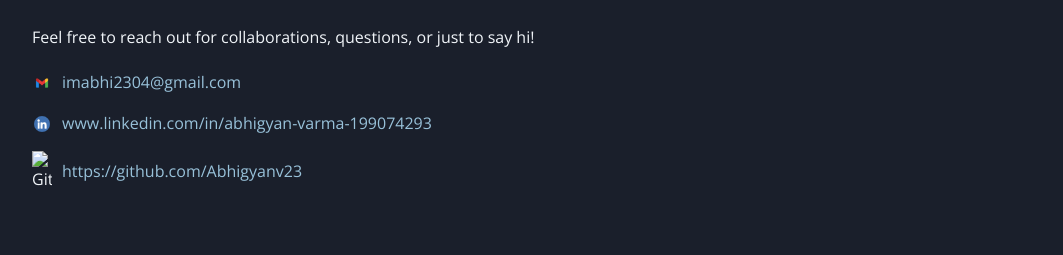
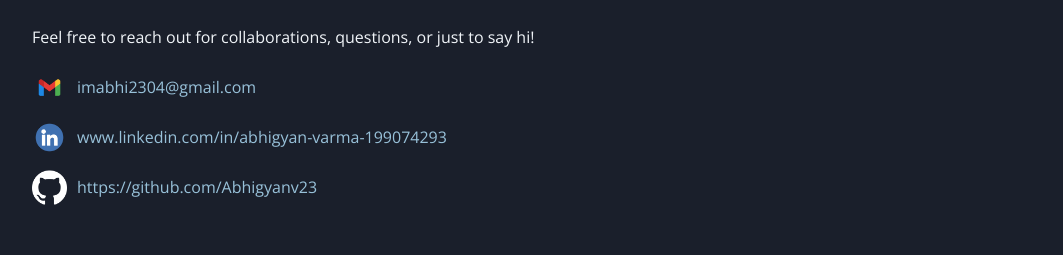
Before and after one commit to Abhigyanv23/portfolio, a plain HTML site: page index.html in a window 1280 px wide. Shown: the part 3014-3269 px from the top of the page, without its empty margins (108-1171 px from the left). Drawn offline with nearby package versions, Linux system fonts and the light colour scheme; animation ran at ten frames a second; a web font is replaced by a local one.

Commit message:
Update index.html

```diff
--- a/index.html
+++ b/index.html
@@ -220,15 +220,15 @@
     <p>Feel free to reach out for collaborations, questions, or just to say hi!</p>
     <ul class="contact-list">
       <li>
-        <img src="Misc/pngwing.com.png" alt="Email" style="width:20px;">
+        <img src="Misc/pngwing.com.png" alt="Email" style="width:35px;">
         <a href="mailto:imabhi2304@gmail.com">imabhi2304@gmail.com</a>
       </li>
       <li>
-        <img src="Misc/[CITYPNG.COM]HD Vector Flat Linkedin IN Round Icon PNG - 2000x2000.png" alt="LinkedIn" style="width:20px;">
+        <img src="Misc/[CITYPNG.COM]HD Vector Flat Linkedin IN Round Icon PNG - 2000x2000.png" alt="LinkedIn" style="width:35px;">
         <a href="https://www.linkedin.com/in/abhigyanvarma/">www.linkedin.com/in/abhigyan-varma-199074293</a>
       </li>
       <li>
-        <img src="Misc/pngwing.com (1).png" alt="GitHub" style="width:20px;">
+        <img src="Misc/pngegg.png" alt="GitHub" style="width:35px;">
         <a href="https://github.com/abhigyanvarma">https://github.com/Abhigyanv23</a>
       </li>
     </ul>
```
